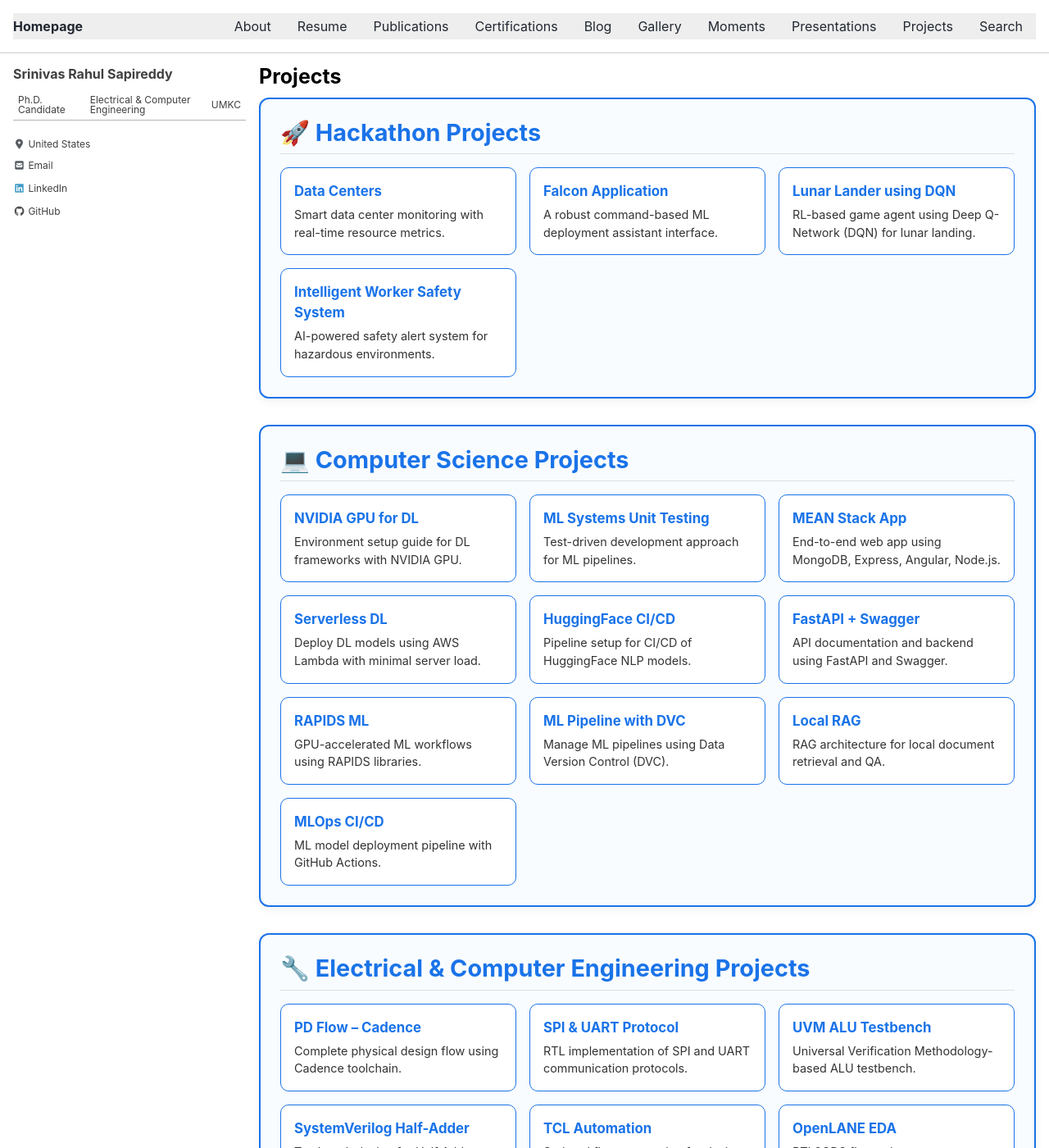
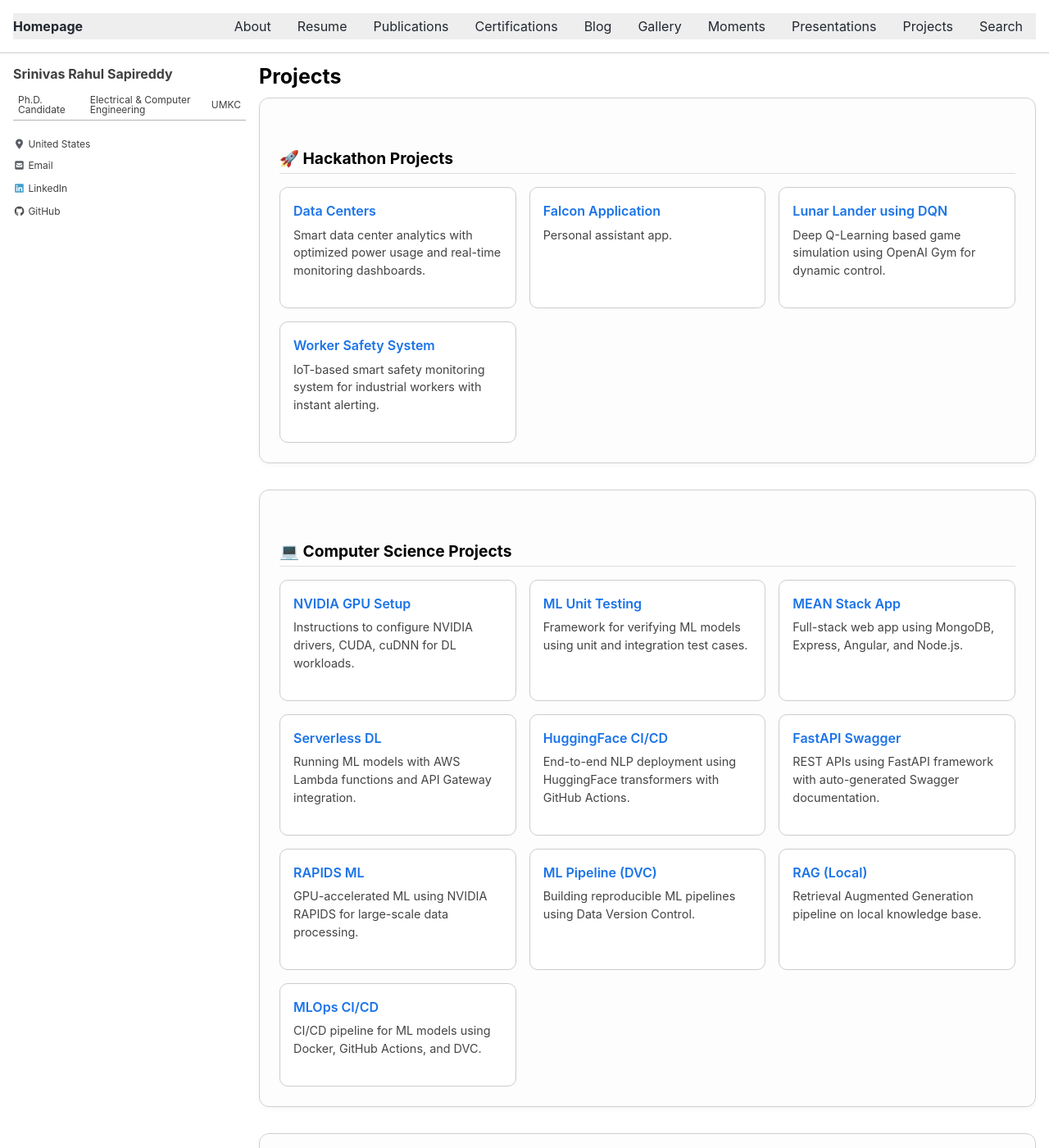
Before and after one commit to srsapireddy/srsapireddy.github.io, a Jekyll site: the page built from _pages/projects.md, in a window 1280 px wide and 1400 px high. Shown: the whole window at 82% size. Built offline with Jekyll 4.4.1, drawn with Linux system fonts in a browser that asks for light colours; cached includes are drawn as plain includes; nearby versions of some CDN libraries; some of the changed text lies outside the part shown.

Commit message:
Update projects.md

```diff
--- a/_pages/projects.md
+++ b/_pages/projects.md
@@ -1,62 +1,59 @@
 ---
+layout: single
 title: "Projects"
 permalink: /projects/
-layout: single
-classes: wide
 author_profile: true
 ---
 
 <style>
-.project-section {
-  border: 2px solid #1a73e8;
-  border-radius: 12px;
-  padding: 1.5rem;
-  margin-bottom: 2rem;
-  background: #f9fcff;
-  box-shadow: 0 4px 12px rgba(0,0,0,0.05);
-}
+  .project-section {
+    background: #fdfdfd;
+    padding: 1.5rem;
+    border: 1.5px solid #d0d0d0;
+    border-radius: 12px;
+    margin-bottom: 2rem;
+    box-shadow: 0 3px 6px rgba(0,0,0,0.03);
+  }
 
-.project-section h2 {
-  color: #1a73e8;
-  margin-top: 0;
-  margin-bottom: 1rem;
-  font-size: 1.8rem;
-  border-bottom: 1px solid #ddd;
-  padding-bottom: 0.5rem;
-}
+  .project-section h2 {
+    font-size: 1.2rem;
+    color: #000000;
+    border-bottom: 1px solid #ddd;
+    padding-bottom: 0.4rem;
+    margin-bottom: 1rem;
+  }
 
-.project-grid {
-  display: grid;
-  grid-template-columns: repeat(auto-fit, minmax(280px, 1fr));
-  gap: 1rem;
-}
+  .project-grid {
+    display: grid;
+    grid-template-columns: repeat(auto-fit, minmax(260px, 1fr));
+    gap: 1rem;
+  }
 
-.project-box {
-  border: 1.5px solid #1a73e8;
-  border-radius: 10px;
-  padding: 1rem;
-  background-color: #ffffff;
-  text-align: left;
-  transition: 0.3s;
-}
+  .project-box {
+    border: 1px solid #ccc;
+    padding: 1rem;
+    border-radius: 10px;
+    background: #ffffff;
+    transition: 0.2s ease;
+  }
 
-.project-box:hover {
-  background-color: #e8f2ff;
-  transform: scale(1.02);
-}
+  .project-box:hover {
+    background: #f5faff;
+    border-color: #1a73e8;
+  }
 
-.project-box a {
-  color: #1a73e8;
-  font-weight: bold;
-  font-size: 1.05rem;
-  text-decoration: none;
-}
+  .project-box a {
+    font-weight: 600;
+    font-size: 1rem;
+    text-decoration: none;
+    color: #1a73e8;
+  }
 
-.project-desc {
-  font-size: 0.9rem;
-  margin-top: 0.3rem;
-  color: #333;
-}
+  .project-box p {
+    margin-top: 0.4rem;
+    font-size: 0.9rem;
+    color: #444;
+  }
 </style>
 
 <div class="project-section">
@@ -64,20 +61,21 @@ author_profile: true
   <div class="project-grid">
     <div class="project-box">
       <a href="https://github.com/srsapireddy/Data_Centers" target="_blank">Data Centers</a>
-      <div class="project-desc">Smart data center monitoring with real-time resource metrics.</div>
+      <p>Smart data center analytics with optimized power usage and real-time monitoring dashboards.</p>
     </div>
     <div class="project-box">
       <a href="https://github.com/srsapireddy/Falcon-Application" target="_blank">Falcon Application</a>
-      <div class="project-desc">A robust command-based ML deployment assistant interface.</div>
+      <p>Personal assistant app.</p>
+    </div>
+        <div class="project-box">
+      <a href="https://github.com/srsapireddy/lunar_lander_using_DQN" target="_blank">Lunar Lander using DQN</a>
+      <p>Deep Q-Learning based game simulation using OpenAI Gym for dynamic control.</p>
     </div>
     <div class="project-box">
-      <a href="https://github.com/srsapireddy/lunar_lander_using_DQN" target="_blank">Lunar Lander using DQN</a>
-      <div class="project-desc">RL-based game agent using Deep Q-Network (DQN) for lunar landing.</div>
+      <a href="https://github.com/srsapireddy/Intelligent-Worker-Safety-System-with-Real-Time-Alerts-and-Machine-Control" target="_blank">Worker Safety System</a>
+      <p>IoT-based smart safety monitoring system for industrial workers with instant alerting.</p>
     </div>
-    <div class="project-box">
-      <a href="https://github.com/srsapireddy/Intelligent-Worker-Safety-System-with-Real-Time-Alerts-and-Machine-Control" target="_blank">Intelligent Worker Safety System</a>
-      <div class="project-desc">AI-powered safety alert system for hazardous environments.</div>
-    </div>
+
   </div>
 </div>
 
@@ -85,44 +83,44 @@ author_profile: true
   <h2>💻 Computer Science Projects</h2>
   <div class="project-grid">
     <div class="project-box">
-      <a href="https://github.com/srsapireddy/Setup-NVIDIA-GPU-for-Deep-Learning" target="_blank">NVIDIA GPU for DL</a>
-      <div class="project-desc">Environment setup guide for DL frameworks with NVIDIA GPU.</div>
+      <a href="https://github.com/srsapireddy/Setup-NVIDIA-GPU-for-Deep-Learning" target="_blank">NVIDIA GPU Setup</a>
+      <p>Instructions to configure NVIDIA drivers, CUDA, cuDNN for DL workloads.</p>
     </div>
     <div class="project-box">
-      <a href="https://github.com/srsapireddy/Testing-Machine-Learning-Systems-Unit-Tests" target="_blank">ML Systems Unit Testing</a>
-      <div class="project-desc">Test-driven development approach for ML pipelines.</div>
+      <a href="https://github.com/srsapireddy/Testing-Machine-Learning-Systems-Unit-Tests" target="_blank">ML Unit Testing</a>
+      <p>Framework for verifying ML models using unit and integration test cases.</p>
     </div>
     <div class="project-box">
       <a href="https://github.com/srsapireddy/MEAN-Stack-Application" target="_blank">MEAN Stack App</a>
-      <div class="project-desc">End-to-end web app using MongoDB, Express, Angular, Node.js.</div>
+      <p>Full-stack web app using MongoDB, Express, Angular, and Node.js.</p>
     </div>
     <div class="project-box">
       <a href="https://github.com/srsapireddy/Serverless_Deep_Learning_Code" target="_blank">Serverless DL</a>
-      <div class="project-desc">Deploy DL models using AWS Lambda with minimal server load.</div>
+      <p>Running ML models with AWS Lambda functions and API Gateway integration.</p>
     </div>
     <div class="project-box">
       <a href="https://github.com/srsapireddy/hugging-face-demo-CI-with-continuous-deployment" target="_blank">HuggingFace CI/CD</a>
-      <div class="project-desc">Pipeline setup for CI/CD of HuggingFace NLP models.</div>
+      <p>End-to-end NLP deployment using HuggingFace transformers with GitHub Actions.</p>
     </div>
     <div class="project-box">
-      <a href="https://github.com/srsapireddy/fastapi-swagger-ui" target="_blank">FastAPI + Swagger</a>
-      <div class="project-desc">API documentation and backend using FastAPI and Swagger.</div>
+      <a href="https://github.com/srsapireddy/fastapi-swagger-ui" target="_blank">FastAPI Swagger</a>
+      <p>REST APIs using FastAPI framework with auto-generated Swagger documentation.</p>
     </div>
     <div class="project-box">
       <a href="https://github.com/srsapireddy/RAPIDS_Machine_Learning" target="_blank">RAPIDS ML</a>
-      <div class="project-desc">GPU-accelerated ML workflows using RAPIDS libraries.</div>
+      <p>GPU-accelerated ML using NVIDIA RAPIDS for large-scale data processing.</p>
     </div>
     <div class="project-box">
-      <a href="https://github.com/srsapireddy/End-to-End-Machine-Learning-Pipeline-Creation-Using-DVC" target="_blank">ML Pipeline with DVC</a>
-      <div class="project-desc">Manage ML pipelines using Data Version Control (DVC).</div>
+      <a href="https://github.com/srsapireddy/End-to-End-Machine-Learning-Pipeline-Creation-Using-DVC" target="_blank">ML Pipeline (DVC)</a>
+      <p>Building reproducible ML pipelines using Data Version Control.</p>
     </div>
     <div class="project-box">
-      <a href="https://github.com/srsapireddy/Local-Retrieval-augmented-generation-RAG" target="_blank">Local RAG</a>
-      <div class="project-desc">RAG architecture for local document retrieval and QA.</div>
+      <a href="https://github.com/srsapireddy/Local-Retrieval-augmented-generation-RAG" target="_blank">RAG (Local)</a>
+      <p>Retrieval Augmented Generation pipeline on local knowledge base.</p>
     </div>
     <div class="project-box">
       <a href="https://github.com/srsapireddy/MLOps-CI-CD-Pipeline" target="_blank">MLOps CI/CD</a>
-      <div class="project-desc">ML model deployment pipeline with GitHub Actions.</div>
+      <p>CI/CD pipeline for ML models using Docker, GitHub Actions, and DVC.</p>
     </div>
   </div>
 </div>
@@ -131,44 +129,44 @@ author_profile: true
   <h2>🔧 Electrical & Computer Engineering Projects</h2>
   <div class="project-grid">
     <div class="project-box">
-      <a href="https://github.com/srsapireddy/Physical_Design_Flow_Cadence_Tools" target="_blank">PD Flow – Cadence</a>
-      <div class="project-desc">Complete physical design flow using Cadence toolchain.</div>
+      <a href="https://github.com/srsapireddy/Physical_Design_Flow_Cadence_Tools" target="_blank">PD Flow (Cadence)</a>
+      <p>RTL to GDSII implementation using Cadence Innovus tools and custom scripts.</p>
     </div>
     <div class="project-box">
-      <a href="https://github.com/srsapireddy/SPI-and-UART-Protocol" target="_blank">SPI & UART Protocol</a>
-      <div class="project-desc">RTL implementation of SPI and UART communication protocols.</div>
+      <a href="https://github.com/srsapireddy/SPI-and-UART-Protocol" target="_blank">SPI & UART</a>
+      <p>Protocol design and simulation in Verilog for SPI and UART interfaces.</p>
     </div>
     <div class="project-box">
       <a href="https://github.com/srsapireddy/UVM-Test-Bench-Environment-ALU" target="_blank">UVM ALU Testbench</a>
-      <div class="project-desc">Universal Verification Methodology-based ALU testbench.</div>
+      <p>UVM-based testbench for verifying an Arithmetic Logic Unit (ALU).</p>
     </div>
     <div class="project-box">
-      <a href="https://github.com/srsapireddy/Systemverilog-Test-Bench-Environment-Half-Adder" target="_blank">SystemVerilog Half-Adder</a>
-      <div class="project-desc">Testbench design for Half Adder using SystemVerilog.</div>
+      <a href="https://github.com/srsapireddy/Systemverilog-Test-Bench-Environment-Half-Adder" target="_blank">SV Testbench – Half Adder</a>
+      <p>SystemVerilog-based modular test environment for Half Adder validation.</p>
     </div>
     <div class="project-box">
       <a href="https://github.com/srsapireddy/TCL-Automation" target="_blank">TCL Automation</a>
-      <div class="project-desc">Scripted flow automation for design toolchains using TCL.</div>
+      <p>Automated VLSI flow scripting using advanced TCL techniques.</p>
     </div>
     <div class="project-box">
       <a href="https://github.com/srsapireddy/OpenLANE_EDA" target="_blank">OpenLANE EDA</a>
-      <div class="project-desc">RTL2GDS flow using open-source OpenLANE tools.</div>
+      <p>ASIC flow using the open-source OpenLANE and Sky130 PDK.</p>
     </div>
     <div class="project-box">
       <a href="https://github.com/srsapireddy/RISC-V_ISA" target="_blank">RISC-V ISA</a>
-      <div class="project-desc">Basic RISC-V Instruction Set Architecture implementation.</div>
+      <p>RISC-V Instruction Set Architecture design and testing in Verilog.</p>
     </div>
     <div class="project-box">
-      <a href="https://github.com/srsapireddy/RTL-Design-in-Verilog-using-SKY130-Technology" target="_blank">RTL Verilog SKY130</a>
-      <div class="project-desc">RTL design targeting SKY130 process node in Verilog.</div>
+      <a href="https://github.com/srsapireddy/RTL-Design-in-Verilog-using-SKY130-Technology" target="_blank">SKY130 RTL Design</a>
+      <p>RTL design and synthesis using SKY130 technology nodes.</p>
     </div>
     <div class="project-box">
-      <a href="https://github.com/srsapireddy/Advanced-TCL-Scripting" target="_blank">Advanced TCL Scripting</a>
-      <div class="project-desc">Complex flow control scripts using advanced TCL.</div>
+      <a href="https://github.com/srsapireddy/Advanced-TCL-Scripting" target="_blank">Advanced TCL</a>
+      <p>Deep dive into TCL scripting with conditionals and design checks.</p>
     </div>
     <div class="project-box">
       <a href="https://github.com/srsapireddy/RF_SIGNAL_CLASSIFCATION" target="_blank">RF Signal Classification</a>
-      <div class="project-desc">Classification of modulation types using CAF and ML.</div>
+      <p>Modulation classification using CAF, STFT, and custom ML models.</p>
     </div>
   </div>
 </div>
```
